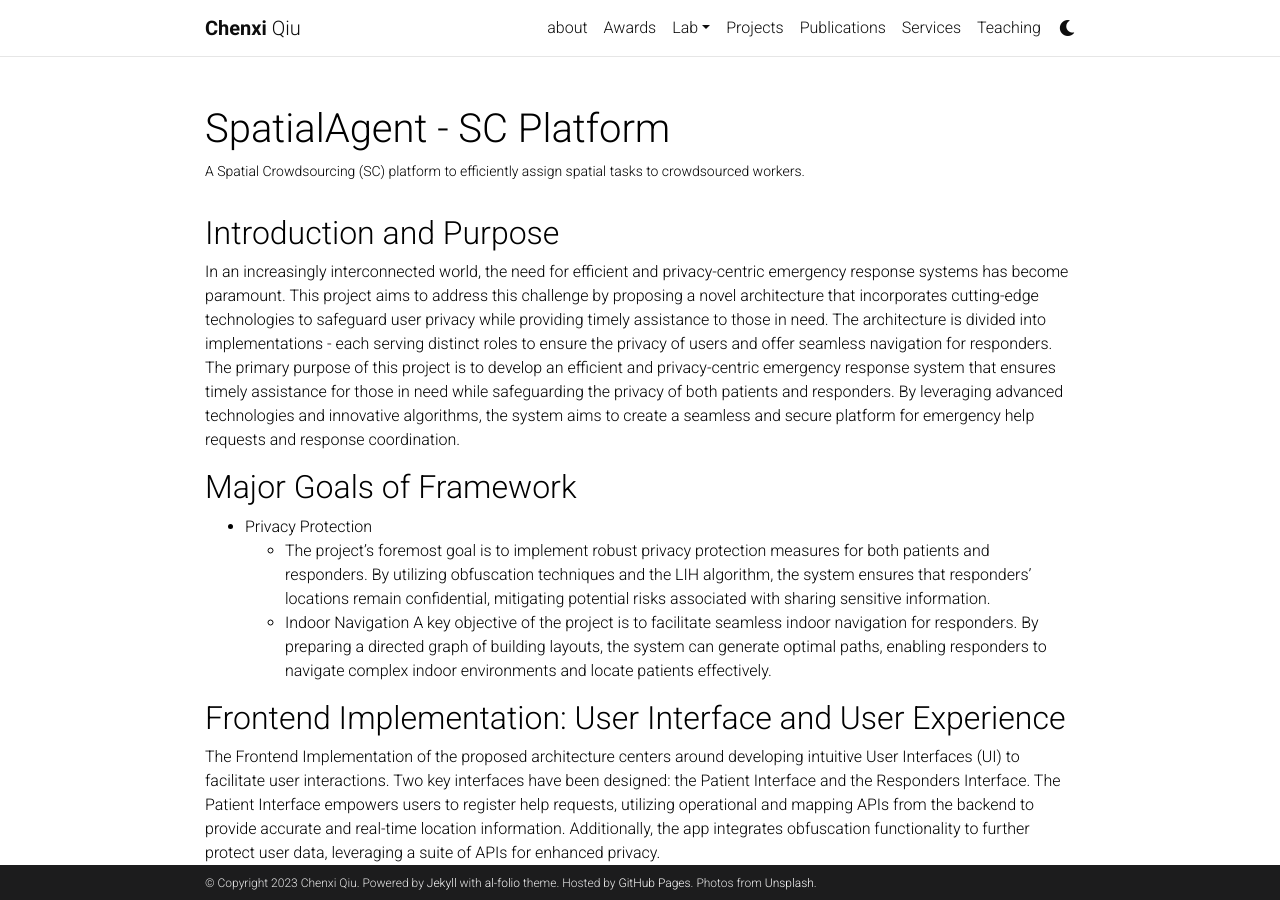
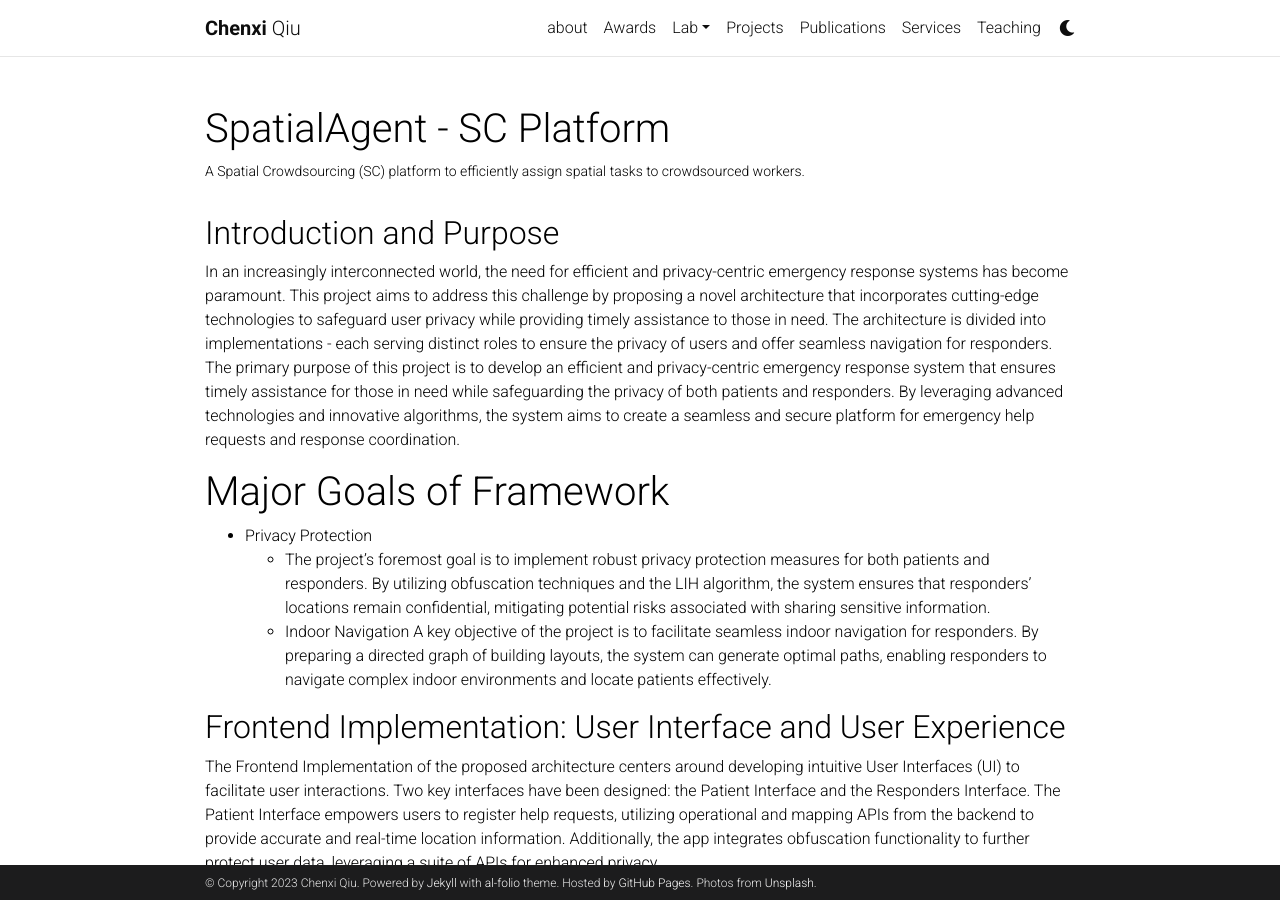
Before and after one commit to chenxiunt/chenxiunt.github.io, a Jekyll site: the page built from _projects/SpatialAgent.markdown, in a window 1280 px wide and 900 px high. Built offline with Jekyll 4.4.1, drawn with Linux system fonts in a browser that asks for light colours; comment, search, counter and statistics services are not loaded; a style sheet for code colours, icons or effects is not loaded.

```diff
--- a/_projects/SpatialAgent.markdown
+++ b/_projects/SpatialAgent.markdown
@@ -11,7 +11,7 @@ In an increasingly interconnected world, the need for efficient and privacy-cent
 The primary purpose of this project is to develop an efficient and privacy-centric emergency response system that ensures timely assistance for those in need while safeguarding the privacy of both patients and responders. By leveraging advanced technologies and innovative algorithms, the system aims to create a seamless and secure platform for emergency help requests and response coordination.
 
 
-## Major Goals of Framework
+# Major Goals of Framework
 * Privacy Protection
   * The project's foremost goal is to implement robust privacy protection measures for both patients and responders. By utilizing obfuscation techniques and the LIH algorithm, the system ensures that responders' locations remain confidential, mitigating potential risks associated with sharing sensitive information.
   * Indoor Navigation
```
